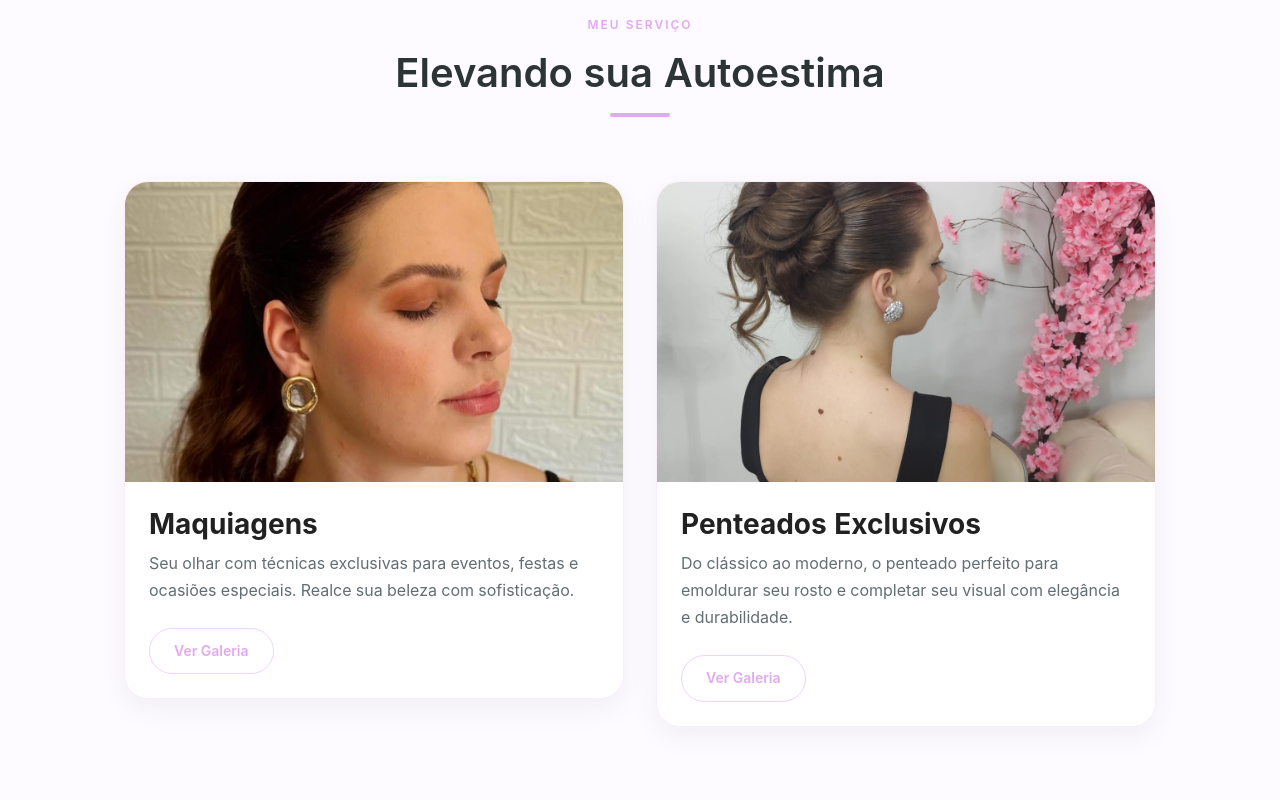
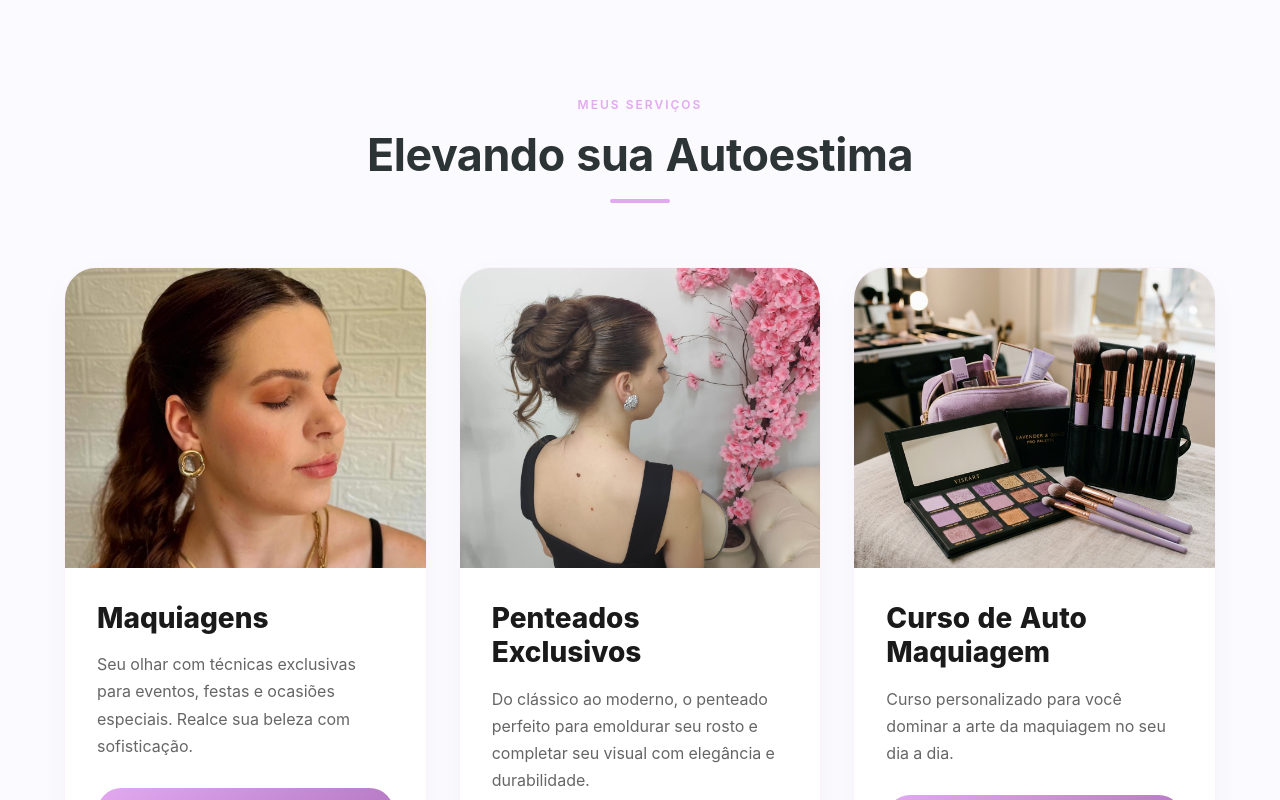
Before and after one commit to NathanWMartins/CarineMakeupWebsite, a React (Vite) app: page / in a window 1280 px wide. Shown: the part 1560-2360 px from the top of the page. Built offline with nearby package versions, Linux system fonts and the light colour scheme.

Commit message:
feat: Melhoria estética

```diff
--- a/src/App.jsx
+++ b/src/App.jsx
@@ -7,6 +7,7 @@ import Services from './components/Services';
 import Avaliacoes from './components/Avaliacoes';
 import Contato from './components/Contato';
 import Sobre from './components/Sobre';
+import Footer from './components/Footer';
 
 function App() {
   return (
@@ -21,6 +22,7 @@ function App() {
           <Avaliacoes />
           <Contato />
         </main>
+        <Footer />
       </Box>
     </ThemeProvider>
   );
--- a/src/components/Avaliacoes.jsx
+++ b/src/components/Avaliacoes.jsx
@@ -34,8 +34,8 @@ const avaliacoes = [
 ];
 
 const SectionWrapper = styled(Box)(({ theme }) => ({
-  padding: '100px 0',
-  backgroundColor: '#fdfbff',
+  padding: '140px 0',
+  backgroundColor: '#fff',
 }));
 
 const infiniteTestimonials = [...avaliacoes, ...avaliacoes];
@@ -57,14 +57,17 @@ const Avaliacoes = () => {
     <SectionWrapper id="avaliacoes">
       <Box component="section" id="depoimentos" className="testimonials-container">
         <ScrollReveal>
-          <Container maxWidth="lg" sx={{ mb: 6 }}>
-            <Typography variant="h2" align="center" gutterBottom sx={{ color: '#222', mb: 2 }}>
-              Avaliação Clientes
+          <Container maxWidth="lg" sx={{ mb: 8 }}>
+            <Typography variant="overline" align="center" sx={{ color: 'primary.main', fontWeight: 700, letterSpacing: 3, display: 'block', mb: 1 }}>
+              DEPOIMENTOS
             </Typography>
-            <Typography variant="body1" align="center" sx={{ color: '#666', mb: 2, maxWidth: '700px', mx: 'auto' }}>
+            <Typography variant="h2" align="center" sx={{ mb: 2 }}>
+              Avaliação de Clientes
+            </Typography>
+            <Typography variant="body1" align="center" sx={{ color: 'text.secondary', mb: 1, maxWidth: '700px', mx: 'auto', fontSize: '1.1rem' }}>
               Confira o que minhas clientes estão dizendo sobre suas experiências e transformações.
             </Typography>
-            <Typography variant="body2" align="center" sx={{ color: '#787878ff', mb: 4, maxWidth: '700px', mx: 'auto' }}>
+            <Typography variant="body2" align="center" sx={{ color: 'primary.main', fontWeight: 600, mb: 4, maxWidth: '700px', mx: 'auto' }}>
               Clique nas avaliações e veja os resultados!
             </Typography>
           </Container>
--- /dev/null
+++ b/src/components/Footer.jsx
@@ -0,0 +1,102 @@
+import React from 'react';
+import { Box, Container, Typography, Grid, IconButton, Link, Divider } from '@mui/material';
+import { styled } from '@mui/material/styles';
+import { FaInstagram, FaWhatsapp } from 'react-icons/fa';
+
+const FooterWrapper = styled(Box)(({ theme }) => ({
+  background: '#fff',
+  padding: '80px 0 30px',
+  borderTop: '1px solid rgba(226, 169, 241, 0.2)',
+  position: 'relative',
+}));
+
+const LogoImage = styled('img')({
+  maxWidth: '180px',
+  marginBottom: '20px',
+});
+
+const SocialButton = styled(IconButton)(({ theme }) => ({
+  color: theme.palette.primary.main,
+  background: 'rgba(226, 169, 241, 0.1)',
+  marginRight: '12px',
+  transition: 'all 0.3s ease',
+  '&:hover': {
+    background: theme.palette.primary.main,
+    color: '#fff',
+    transform: 'translateY(-3px)',
+  },
+}));
+
+const FooterLink = styled(Link)(({ theme }) => ({
+  color: 'text.secondary',
+  textDecoration: 'none',
+  transition: 'color 0.3s ease',
+  display: 'block',
+  marginBottom: '10px',
+  '&:hover': {
+    color: theme.palette.primary.main,
+  },
+}));
+
+const Footer = () => {
+  return (
+    <FooterWrapper component="footer">
+      <Container maxWidth="lg">
+        <Grid container spacing={6}>
+          {/* Logo and Info */}
+          <Grid item xs={12} md={4}>
+            <LogoImage src="/LogoCarine.png" alt="Studio Burnier Logo" />
+            <Typography variant="body1" sx={{ color: 'text.secondary', mb: 3, maxWidth: '300px', lineHeight: 1.8 }}>
+              Especialista em realçar sua beleza única através de maquiagens e penteados sofisticados para todas as ocasiões.
+            </Typography>
+            <Box>
+              <SocialButton component="a" href="https://www.instagram.com/carineburniermakeup/" target="_blank">
+                <FaInstagram size={22} />
+              </SocialButton>
+              <SocialButton component="a" href="https://wa.me/5549998284186" target="_blank">
+                <FaWhatsapp size={22} />
+              </SocialButton>
+            </Box>
+          </Grid>
+
+          {/* Quick Links */}
+          <Grid item xs={12} sm={6} md={4}>
+            <Typography variant="h6" sx={{ fontWeight: 700, mb: 3 }}>
+              Links Rápidos
+            </Typography>
+            <FooterLink href="#home">Início</FooterLink>
+            <FooterLink href="#sobre">Sobre Mim</FooterLink>
+            <FooterLink href="#servicos">Serviços</FooterLink>
+            <FooterLink href="#avaliacoes">Avaliações</FooterLink>
+            <FooterLink href="#contato">Contato</FooterLink>
+          </Grid>
+
+          {/* Contact Info */}
+          <Grid item xs={12} sm={6} md={4}>
+            <Typography variant="h6" sx={{ fontWeight: 700, mb: 3 }}>
+              Atendimento
+            </Typography>
+            <Typography variant="body2" sx={{ color: 'text.secondary', mb: 2, display: 'flex', flexDirection: 'column', gap: 1 }}>
+              <span><strong>Local:</strong> Concórdia, SC</span>
+              <span><strong>Atendimento:</strong> Em Domicílio</span>
+              <span><strong>Email:</strong> carineburnier@gmail.com</span>
+            </Typography>
+          </Grid>
+        </Grid>
+
+        <Divider sx={{ my: 6, borderColor: 'rgba(226, 169, 241, 0.1)' }} />
+
+        <Box sx={{ textAlign: 'center' }}>
+          <Typography variant="body2" sx={{ color: 'text.secondary', opacity: 0.8 }}>
+            © {new Date().getFullYear()} Studio Burnier. Todos os direitos reservados.
+          </Typography>
+          <Typography variant="caption" sx={{ color: 'text.secondary', opacity: 0.5, mt: 1, display: 'block' }}>
+            Desenvolvido com carinho para realçar sua essência.
+          </Typography>
+        </Box>
+      </Container>
+    </FooterWrapper>
+  );
+};
+
+export default Footer;
--- a/src/components/Services.jsx
+++ b/src/components/Services.jsx
@@ -5,34 +5,40 @@ import ServiceModal from './ServiceModal';
 import ScrollReveal from './common/ScrollReveal';
 
 const SectionWrapper = styled(Box)(({ theme }) => ({
-  padding: '100px 0',
-  backgroundColor: '#fdfbff',
+  padding: '140px 0',
+  backgroundColor: '#fafaff',
 }));
 
 const StyledCard = styled(Card)(({ theme }) => ({
-  borderRadius: '24px',
+  borderRadius: '32px',
   overflow: 'hidden',
-  boxShadow: '0 10px 30px rgba(0, 0, 0, 0.05)',
-  transition: 'all 0.4s ease-in-out',
+  boxShadow: '0 10px 30px rgba(0, 0, 0, 0.03)',
+  transition: 'all 0.5s cubic-bezier(0.4, 0, 0.2, 1)',
   height: '100%',
   display: 'flex',
   flexDirection: 'column',
-  border: '1px solid rgba(226, 169, 241, 0.2)',
+  border: '1px solid rgba(226, 169, 241, 0.15)',
   background: '#fff',
   cursor: 'pointer',
   '&:hover': {
-    transform: 'translateY(-10px)',
-    boxShadow: '0 20px 40px rgba(226, 169, 241, 0.2)',
+    transform: 'translateY(-12px)',
+    boxShadow: '0 25px 50px rgba(226, 169, 241, 0.15)',
     borderColor: '#e2a9f1',
+    '& .card-media': {
+      transform: 'scale(1.05)',
+    }
   },
 }));
 
 const GlassBase = styled(Box)(({ theme }) => ({
-  background: 'rgba(255, 255, 255, 0.6)',
+  background: 'rgba(255, 255, 255, 0.7)',
   backdropFilter: 'blur(10px)',
   borderTop: '1px solid rgba(255, 255, 255, 0.3)',
-  padding: '24px',
+  padding: '32px',
   marginTop: 'auto',
+  display: 'flex',
+  flexDirection: 'column',
+  gap: '12px'
 }));
 
 const services = [
@@ -70,6 +76,13 @@ const services = [
       }
     ]
   },
+  {
+    title: 'Curso de Auto Maquiagem',
+    description: 'Curso personalizado para você dominar a arte da maquiagem no seu dia a dia.',
+    price: '',
+    image: '/makeup_2.png',
+    gallery: ['/makeup_2.png']
+  },
 ];
 
 const Services = () => {
@@ -92,7 +105,7 @@ const Services = () => {
         <ScrollReveal>
           <Box sx={{ textAlign: 'center', mb: 8 }}>
             <Typography variant="overline" sx={{ color: 'primary.main', fontWeight: 600, letterSpacing: 2 }}>
-              Meu Serviço
+              Meus Serviços
             </Typography>
             <Typography variant="h2" sx={{ mt: 1, color: '#2D3436' }}>
               Elevando sua Autoestima
@@ -103,8 +116,8 @@ const Services = () => {
 
         <Box
           sx={{
-            display: 'flex',
-            flexDirection: { xs: 'column', sm: 'row' },
+            display: 'grid',
+            gridTemplateColumns: { xs: '1fr', sm: 'repeat(2, 1fr)', md: 'repeat(3, 1fr)' },
             gap: 4,
             justifyContent: 'center'
           }}
@@ -122,16 +135,17 @@ const Services = () => {
                     height="300"
                     image={service.image}
                     alt={service.title}
-                    sx={{ transition: '0.4s ease' }}
+                    className="card-media"
+                    sx={{ transition: '0.6s cubic-bezier(0.4, 0, 0.2, 1)' }}
                   />
                   <GlassBase>
-                    <Typography variant="h4" sx={{ mb: 1, fontSize: '1.75rem', fontWeight: 700 }}>
+                    <Typography variant="h4" sx={{ mb: 0.5, fontSize: '1.75rem', fontWeight: 800 }}>
                       {service.title}
                     </Typography>
-                    <Typography variant="body1" sx={{ color: '#636E72', mb: 3, lineHeight: 1.7 }}>
+                    <Typography variant="body1" sx={{ color: 'text.secondary', mb: 2, lineHeight: 1.7 }}>
                       {service.description}
                     </Typography>
-                    <Button variant="outlined" color="primary">
+                    <Button variant="contained" color="primary" fullWidth sx={{ py: 1.5 }}>
                       Ver Galeria
                     </Button>
                   </GlassBase>
--- a/src/components/Sobre.jsx
+++ b/src/components/Sobre.jsx
@@ -5,12 +5,12 @@ import GroupsIcon from '@mui/icons-material/Groups';
 import ScrollReveal from './common/ScrollReveal';
 
 const SectionWrapper = styled(Box)(({ theme }) => ({
-  padding: '120px 0',
+  padding: '140px 0',
   backgroundColor: '#fff',
   position: 'relative',
   overflow: 'hidden',
   [theme.breakpoints.down('sm')]: {
-    padding: '80px 0',
+    padding: '100px 0',
   },
 }));
 
--- a/src/theme.js
+++ b/src/theme.js
@@ -3,36 +3,49 @@ import { createTheme } from '@mui/material/styles';
 const theme = createTheme({
   palette: {
     primary: {
-      light: '#f0cdf7',
+      light: '#f5d9fa',
       main: '#e2a9f1',  // Brand Color
       dark: '#b376c1',
-      contrastText: '#000', // Black text for better readability on light lilac
+      contrastText: '#fff', // White text for better contrast on main/dark
     },
     secondary: {
       light: '#ffffff',
-      main: '#f8f0ff',
-      dark: '#d1b3e0',
-      contrastText: '#000',
+      main: '#faf5ff',
+      dark: '#e0cceb',
+      contrastText: '#444',
     },
     background: {
-      default: '#FAFAFF',
-      paper: '#FFFFFF',
+      default: '#fafaff',
+      paper: '#ffffff',
+    },
+    text: {
+      primary: '#1a1a1a',
+      secondary: '#666666',
     },
   },
   typography: {
-    fontFamily: '"Inter", "Roboto", "Helvetica", "Arial", sans-serif',
+    fontFamily: '"Inter", "Outfit", "Roboto", "Helvetica", "Arial", sans-serif',
     h1: {
-      fontWeight: 700,
+      fontWeight: 800,
       fontSize: '3.5rem',
       letterSpacing: '-0.02em',
+      color: '#1a1a1a',
     },
     h2: {
-      fontWeight: 600,
-      fontSize: '2.5rem',
+      fontWeight: 700,
+      fontSize: '2.8rem',
+      letterSpacing: '-0.01em',
+      color: '#1a1a1a',
+    },
+    h3: {
+      fontWeight: 700,
+      fontSize: '2rem',
+      color: '#1a1a1a',
     },
     button: {
       textTransform: 'none',
       fontWeight: 600,
+      letterSpacing: '0.02em',
     },
   },
   components: {
@@ -40,14 +53,31 @@ const theme = createTheme({
       styleOverrides: {
         html: {
           scrollBehavior: 'smooth',
+          webkitFontSmoothing: 'antialiased',
+          mozOsxFontSmoothing: 'grayscale',
+        },
+        body: {
+          overflowX: 'hidden',
         },
       },
     },
     MuiButton: {
       styleOverrides: {
         root: {
-          borderRadius: 30,
-          padding: '10px 24px',
+          borderRadius: '50px', // Pill shape
+          padding: '12px 28px',
+          transition: 'all 0.3s cubic-bezier(0.4, 0, 0.2, 1)',
+          boxShadow: 'none',
+          '&:hover': {
+            boxShadow: '0 4px 12px rgba(226, 169, 241, 0.3)',
+            transform: 'translateY(-2px)',
+          },
+        },
+        containedPrimary: {
+          background: 'linear-gradient(135deg, #e2a9f1 0%, #b376c1 100%)',
+          '&:hover': {
+            background: 'linear-gradient(135deg, #b376c1 0%, #e2a9f1 100%)',
+          },
         },
       },
     },
```
Also changed, not shown: src/components/Contato.jsx (+2 -8 lines).
